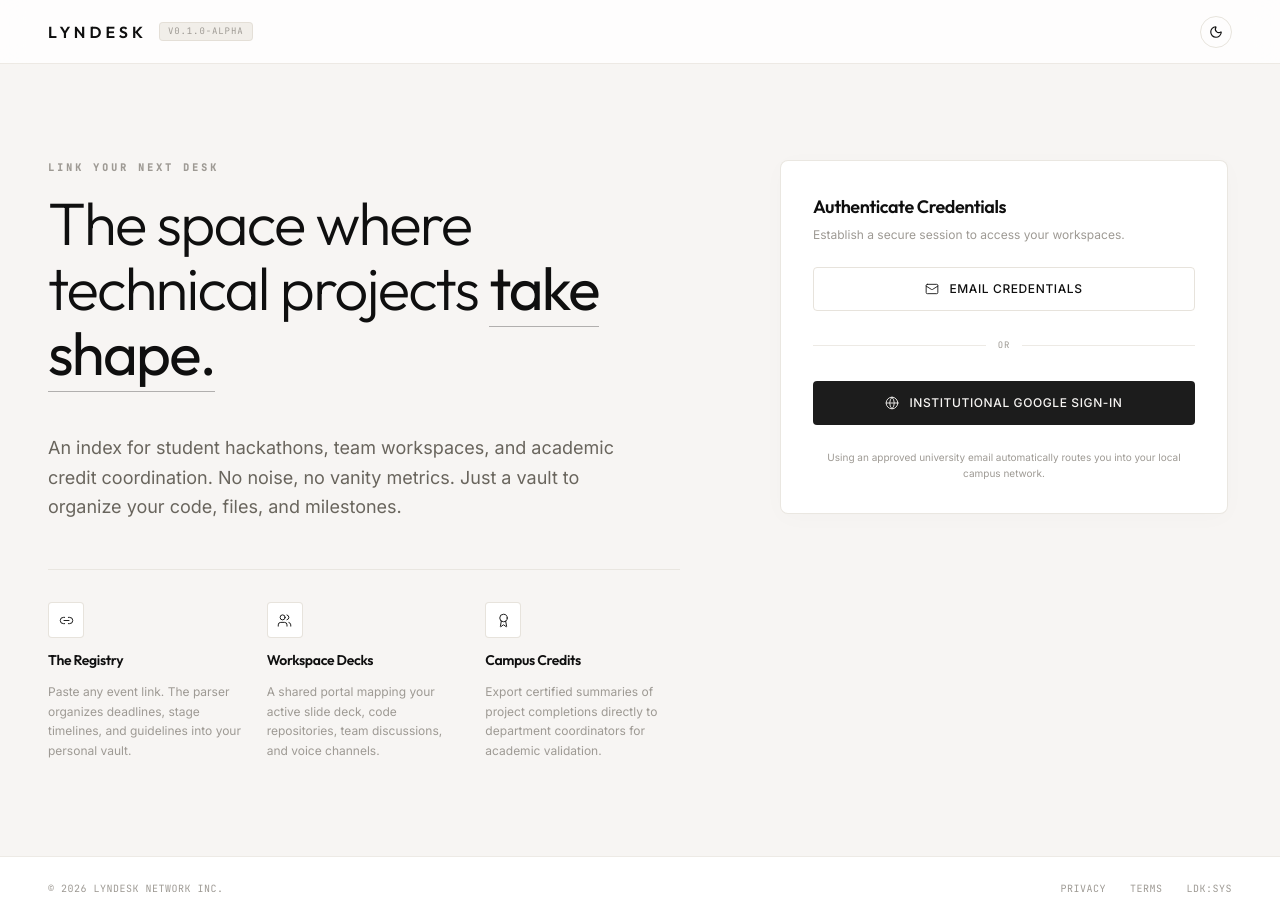
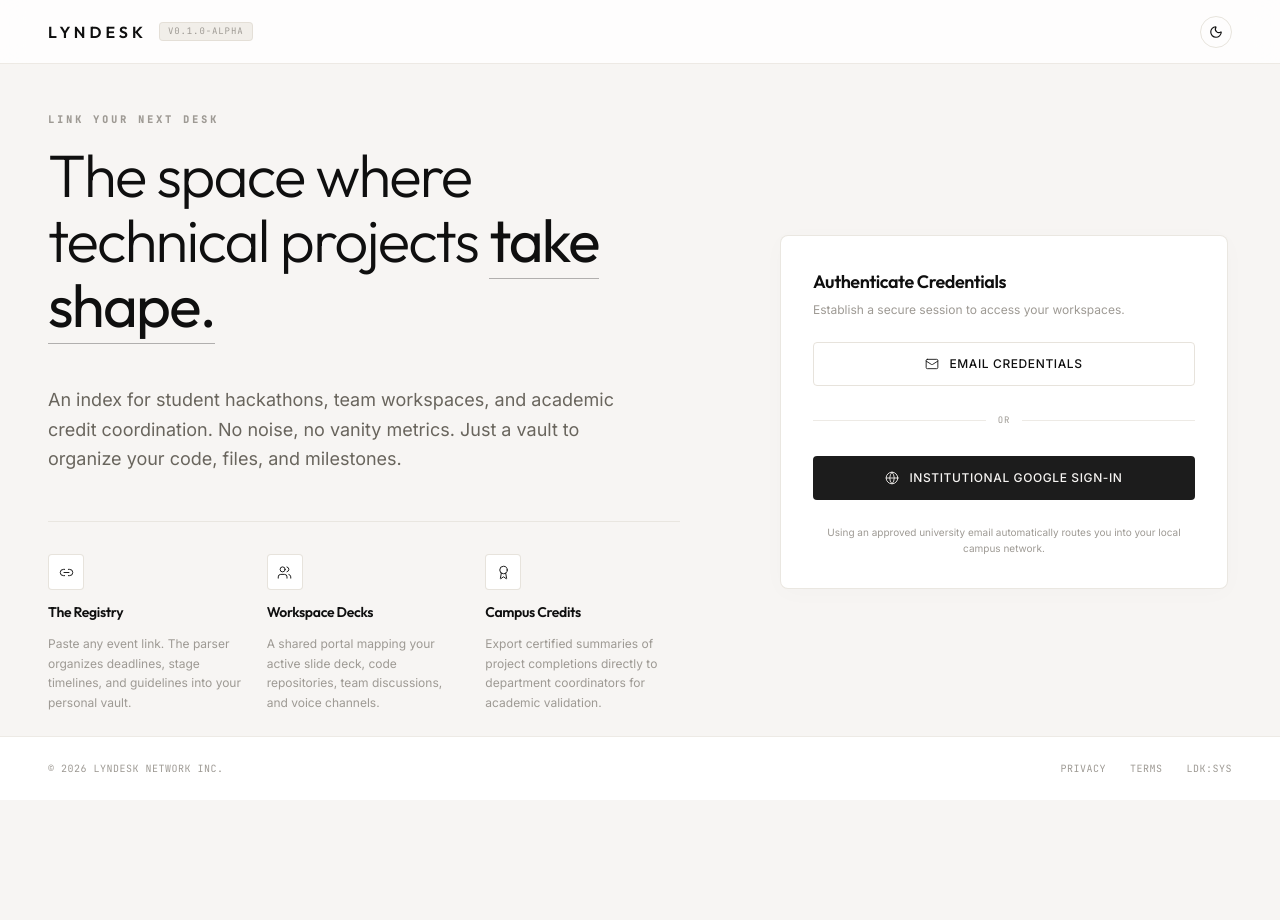
Before and after one commit to Shreeprasandh/LynDesk, a Next.js app: page / in a window 1280 px wide. After the commit the page ends 800 px from the top, so only its background shows below. Built offline with nearby package versions, Linux system fonts and the light colour scheme.

Commit message:
style: lock landing page viewport to prevent scrolling on desktop

```diff
--- a/src/app/page.tsx
+++ b/src/app/page.tsx
@@ -32,10 +32,10 @@ export default function Home() {
   };
 
   return (
-    <div className="flex-1 flex flex-col font-sans selection:bg-accent-main selection:text-bg-base">
+    <div className="h-screen overflow-hidden flex flex-col font-sans selection:bg-accent-main selection:text-bg-base">
 
       {/* 1. Header (Sticky, Frosted Glass, Swiss Grid Style) */}
-      <header className="sticky top-0 z-50 h-16 flex items-center justify-between px-6 md:px-12 bg-bg-surface/80 backdrop-blur-md border-b border-border-main/60 transition-colors duration-150">
+      <header className="sticky top-0 z-50 h-16 flex items-center justify-between px-6 md:px-12 bg-bg-surface/80 backdrop-blur-md border-b border-border-main/60 transition-colors duration-150 flex-shrink-0">
         <div className="flex items-center gap-3">
           <span className="font-display text-base font-semibold tracking-[0.25em] text-txt-main">
             LYNDESK
@@ -56,8 +56,8 @@ export default function Home() {
         </div>
       </header>
 
-      {/* 2. Asymmetric Grid Layout (Designed like a premium design studio portal) */}
-      <main className="flex-1 max-w-7xl w-full mx-auto px-6 md:px-12 py-12 md:py-24 grid grid-cols-1 lg:grid-cols-12 gap-12 lg:gap-16 items-start">
+      {/* 2. Asymmetric Grid Layout (Locked Viewport, Internal Scroll on Mobile) */}
+      <main className="flex-1 max-w-7xl w-full mx-auto px-6 md:px-12 py-6 lg:py-12 overflow-y-auto lg:overflow-hidden grid grid-cols-1 lg:grid-cols-12 gap-8 lg:gap-16 items-center">
 
         {/* Left Column: Premium Typographic Layout */}
         <section className="lg:col-span-7 flex flex-col items-start gap-12 lg:pr-8">
@@ -273,7 +273,7 @@ export default function Home() {
       </main>
 
       {/* 3. Footer (Simple, minimal metadata alignment) */}
-      <footer className="h-16 flex items-center justify-between px-6 md:px-12 border-t border-border-main/60 bg-bg-surface text-txt-muted text-[10px] font-mono tracking-wider transition-colors duration-150">
+      <footer className="h-16 flex items-center justify-between px-6 md:px-12 border-t border-border-main/60 bg-bg-surface text-txt-muted text-[10px] font-mono tracking-wider transition-colors duration-150 flex-shrink-0">
         <div>
           © 2026 LYNDESK NETWORK INC.
         </div>
```
